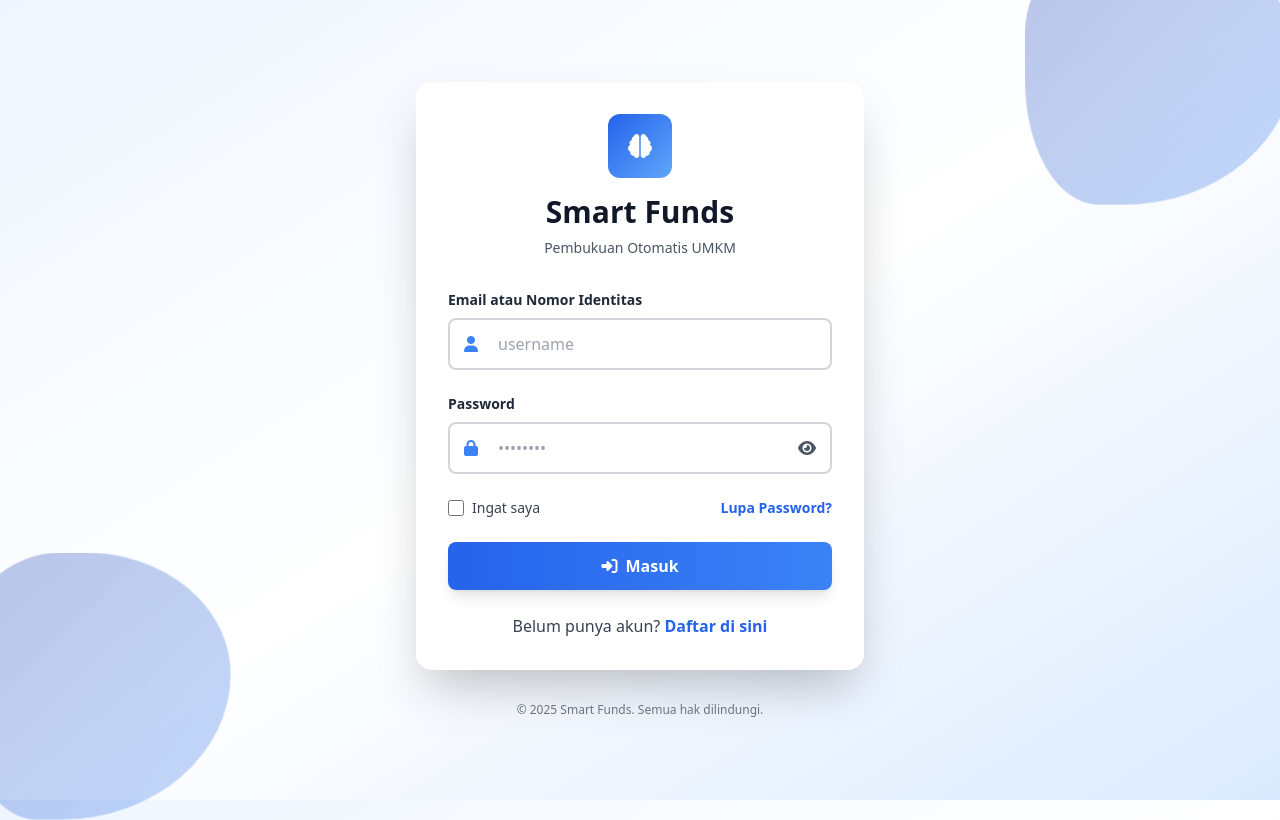
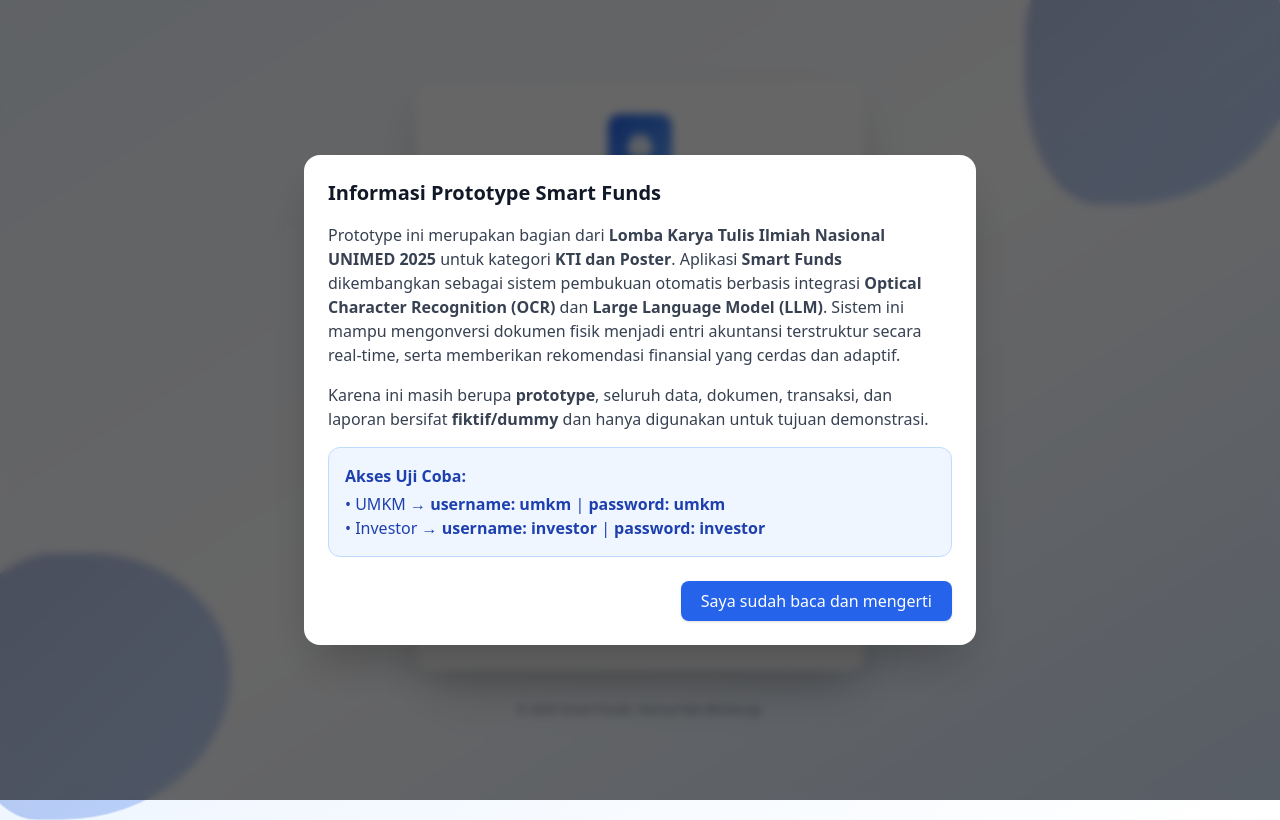
Before and after one commit to hafizirwandi/smart-funds, a plain HTML site: page index.html in a window 1280 px wide. Drawn offline with nearby package versions, Linux system fonts and the light colour scheme.

Commit message:
upload modal pemberitahuan

```diff
--- a/index.html
+++ b/index.html
@@ -194,6 +194,94 @@
       </div>
     </div>
 
+    <!-- Modal Overlay -->
+    <div
+      id="infoModal"
+      class="fixed inset-0 bg-black/60 backdrop-blur-sm flex items-center justify-center z-50 hidden">
+      <div
+        class="bg-white rounded-2xl shadow-2xl max-w-2xl w-full mx-4 p-6 animate-fadeIn">
+        <!-- Header -->
+        <h2 class="text-xl font-bold mb-4 text-gray-900">
+          Informasi Prototype Smart Funds
+        </h2>
+
+        <!-- Body -->
+        <div class="text-gray-700 space-y-4">
+          <p>
+            Prototype ini merupakan bagian dari
+            <strong>Lomba Karya Tulis Ilmiah Nasional UNIMED 2025</strong> untuk
+            kategori <strong>KTI dan Poster</strong>. Aplikasi
+            <strong>Smart Funds</strong> dikembangkan sebagai sistem pembukuan
+            otomatis berbasis integrasi
+            <strong>Optical Character Recognition (OCR)</strong> dan
+            <strong>Large Language Model (LLM)</strong>. Sistem ini mampu
+            mengonversi dokumen fisik menjadi entri akuntansi terstruktur secara
+            real-time, serta memberikan rekomendasi finansial yang cerdas dan
+            adaptif.
+          </p>
+
+          <p>
+            Karena ini masih berupa <strong>prototype</strong>, seluruh data,
+            dokumen, transaksi, dan laporan bersifat
+            <strong>fiktif/dummy</strong> dan hanya digunakan untuk tujuan
+            demonstrasi.
+          </p>
+
+          <div
+            class="bg-blue-50 text-blue-800 border border-blue-200 rounded-xl p-4">
+            <p class="font-semibold mb-1">Akses Uji Coba:</p>
+            <p>
+              • UMKM → <strong>username: umkm</strong> |
+              <strong>password: umkm</strong>
+            </p>
+            <p>
+              • Investor → <strong>username: investor</strong> |
+              <strong>password: investor</strong>
+            </p>
+          </div>
+        </div>
+
+        <!-- Footer -->
+        <div class="mt-6 flex justify-end">
+          <button
+            id="btnUnderstand"
+            class="bg-blue-600 hover:bg-blue-700 text-white px-5 py-2 rounded-lg font-medium shadow">
+            Saya sudah baca dan mengerti
+          </button>
+        </div>
+      </div>
+    </div>
+    <script>
+      document.addEventListener("DOMContentLoaded", function () {
+        const modal = document.getElementById("infoModal");
+        const btn = document.getElementById("btnUnderstand");
+
+        // Show modal on page load
+        modal.classList.remove("hidden");
+
+        // Close modal only after clicking the button
+        btn.addEventListener("click", function () {
+          modal.classList.add("hidden");
+        });
+      });
+
+      // Simple fade-in animation
+      tailwind.config = {
+        theme: {
+          extend: {
+            animation: {
+              fadeIn: "fadeIn 0.3s ease-out",
+            },
+            keyframes: {
+              fadeIn: {
+                "0%": { opacity: 0, transform: "scale(0.95)" },
+                "100%": { opacity: 1, transform: "scale(1)" },
+              },
+            },
+          },
+        },
+      };
+    </script>
     <script>
       function togglePassword() {
         const passwordInput = document.getElementById("password");
```
